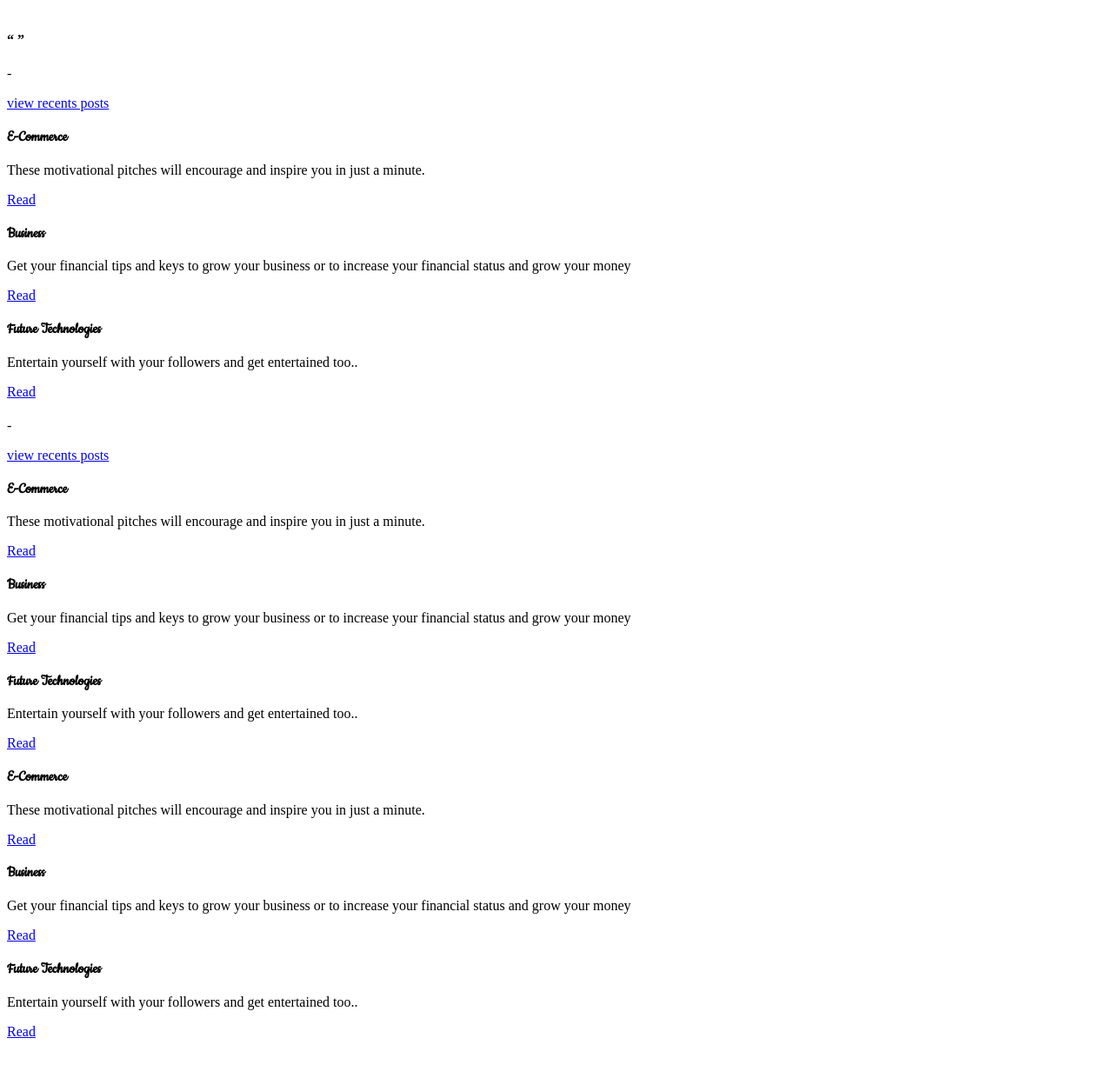
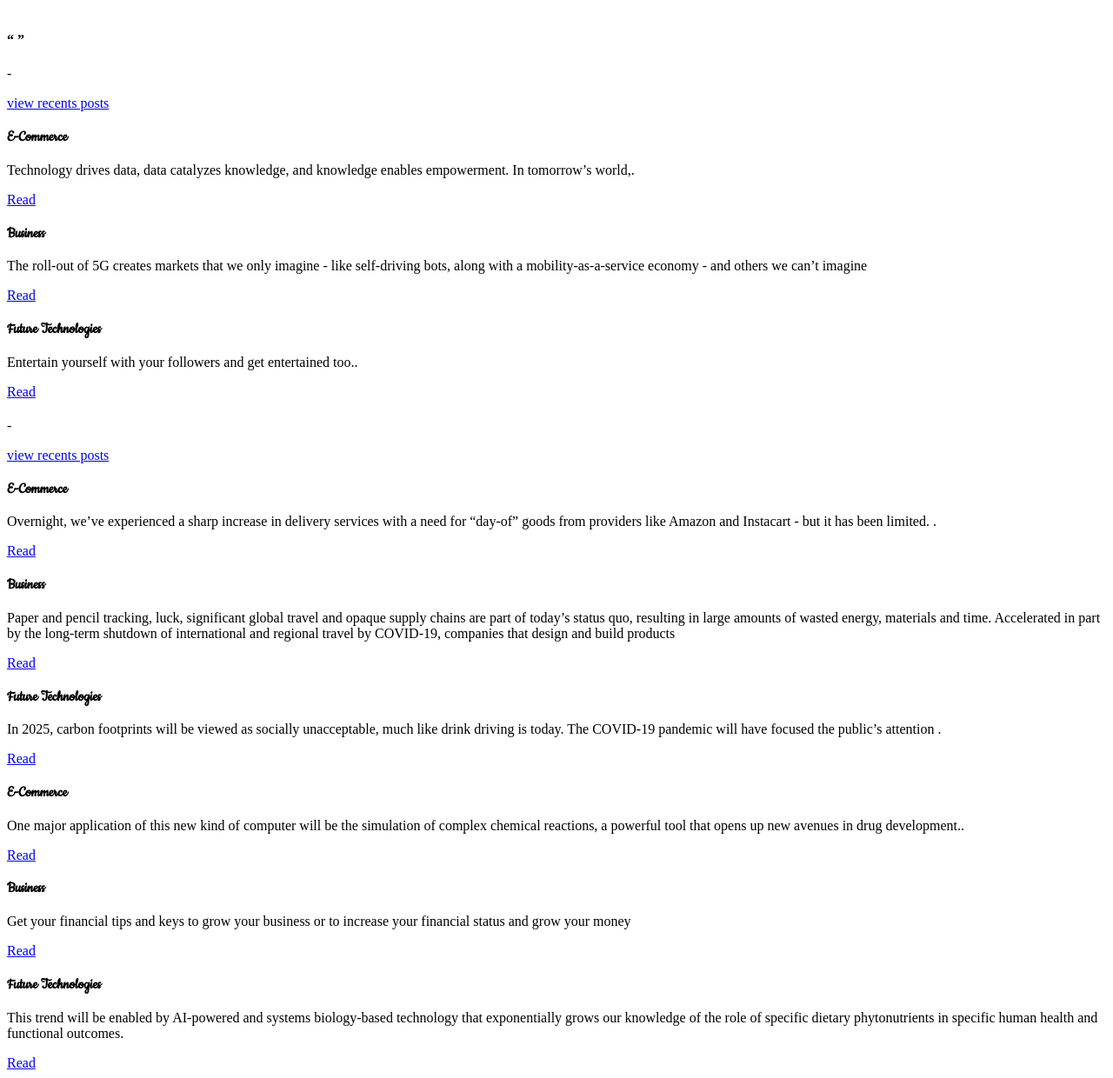
Before and after one commit to Grievi/GrOti-Blog, a Flask app: template app/templates/index.html in a window 1280 px wide. Shown: the part 468-1708 px from the top of the page at 87% size. Before the commit the page ends 1662 px from the top, so only its background shows below. Run offline with Flask 2, Linux system fonts and the light colour scheme; the template is opened without the code that fills it, so the values that code supplies are empty; some libraries are stand-ins or nearby versions.

Commit message:
add content on the blog

```diff
--- a/app/templates/index.html
+++ b/app/templates/index.html
@@ -50,14 +50,14 @@
             <div class="col-md-4">
                 <div class="well well-lg">
                     <h3 style="font-family: 'Cookie', cursive;">E-Commerce</h3>
-                    <p class="parag">These motivational pitches will encourage and inspire you in just a minute.</p>
+                    <p class="parag">Technology drives data, data catalyzes knowledge, and knowledge enables empowerment. In tomorrow’s world,.</p>
                     <a href="{{url_for('main.ecom_blog')}}" class="btn btn-primary -center">Read</a>
                 </div>
             </div>
             <div class="col-md-4">
                 <div class="well well-lg">
                     <h3 style="font-family: 'Cookie', cursive;">Business</h3>
-                    <p class="parag">Get your financial tips and keys to grow your business or to increase your financial status and grow your money</p>
+                    <p class="parag">The roll-out of 5G creates markets that we only imagine - like self-driving bots, along with a mobility-as-a-service economy - and others we can’t imagine</p>
                     <a href="{{url_for('main.ftech_blog')}}" class="btn btn-primary -center">Read</a>
                 </div>
             </div>
@@ -87,7 +87,30 @@
             <div class="col-md-4">
                 <div class="well well-lg">
                     <h3 style="font-family: 'Cookie', cursive;">E-Commerce</h3>
-                    <p class="parag">These motivational pitches will encourage and inspire you in just a minute.</p>
+                    <p class="parag">Overnight, we’ve experienced a sharp increase in delivery services with a need for “day-of” goods from providers like Amazon and Instacart - but it has been limited. .</p>
+                    <a href="{{url_for('main.ecom_blog')}}" class="btn btn-primary -center">Read</a>
+                </div>
+            </div>
+            <div class="col-md-4">
+                <div class="well well-lg">
+                    <h3 style="font-family: 'Cookie', cursive;">Business</h3>
+                    <p class="parag">Paper and pencil tracking, luck, significant global travel and opaque supply chains are part of today’s status quo, resulting in large amounts of wasted energy, materials and time. Accelerated in part by the long-term shutdown of international and regional travel by COVID-19, companies that design and build products</p>
+                    <a href="{{url_for('main.ftech_blog')}}" class="btn btn-primary -center">Read</a>
+                </div>
+            </div>
+            <div class="col-md-4">
+                <div class="well well-lg">
+                    <h3 style="font-family: 'Cookie', cursive;">Future Technologies</h3>
+                    <p class="parag">In 2025, carbon footprints will be viewed as socially unacceptable, much like drink driving is today. The COVID-19 pandemic will have focused the public’s attention .</p>
+                    <a href="{{url_for('main.webdev_blog')}}" class="btn btn-primary -center">Read</a>
+                </div>
+            </div>
+        </div>
+        <div class="row">
+            <div class="col-md-4">
+                <div class="well well-lg">
+                    <h3 style="font-family: 'Cookie', cursive;">E-Commerce</h3>
+                    <p class="parag">One major application of this new kind of computer will be the simulation of complex chemical reactions, a powerful tool that opens up new avenues in drug development..</p>
                     <a href="{{url_for('main.ecom_blog')}}" class="btn btn-primary -center">Read</a>
                 </div>
             </div>
@@ -101,30 +124,7 @@
             <div class="col-md-4">
                 <div class="well well-lg">
                     <h3 style="font-family: 'Cookie', cursive;">Future Technologies</h3>
-                    <p class="parag">Entertain yourself with your followers and get entertained too..</p>
-                    <a href="{{url_for('main.webdev_blog')}}" class="btn btn-primary -center">Read</a>
-                </div>
-            </div>
-        </div>
-        <div class="row">
-            <div class="col-md-4">
-                <div class="well well-lg">
-                    <h3 style="font-family: 'Cookie', cursive;">E-Commerce</h3>
-                    <p class="parag">These motivational pitches will encourage and inspire you in just a minute.</p>
-                    <a href="{{url_for('main.ecom_blog')}}" class="btn btn-primary -center">Read</a>
-                </div>
-            </div>
-            <div class="col-md-4">
-                <div class="well well-lg">
-                    <h3 style="font-family: 'Cookie', cursive;">Business</h3>
-                    <p class="parag">Get your financial tips and keys to grow your business or to increase your financial status and grow your money</p>
-                    <a href="{{url_for('main.ftech_blog')}}" class="btn btn-primary -center">Read</a>
-                </div>
-            </div>
-            <div class="col-md-4">
-                <div class="well well-lg">
-                    <h3 style="font-family: 'Cookie', cursive;">Future Technologies</h3>
-                    <p class="parag">Entertain yourself with your followers and get entertained too..</p>
+                    <p class="parag">This trend will be enabled by AI-powered and systems biology-based technology that exponentially grows our knowledge of the role of specific dietary phytonutrients in specific human health and functional outcomes.</p>
                     <a href="{{url_for('main.webdev_blog')}}" class="btn btn-primary -center">Read</a>
                 </div>
             </div>
```
